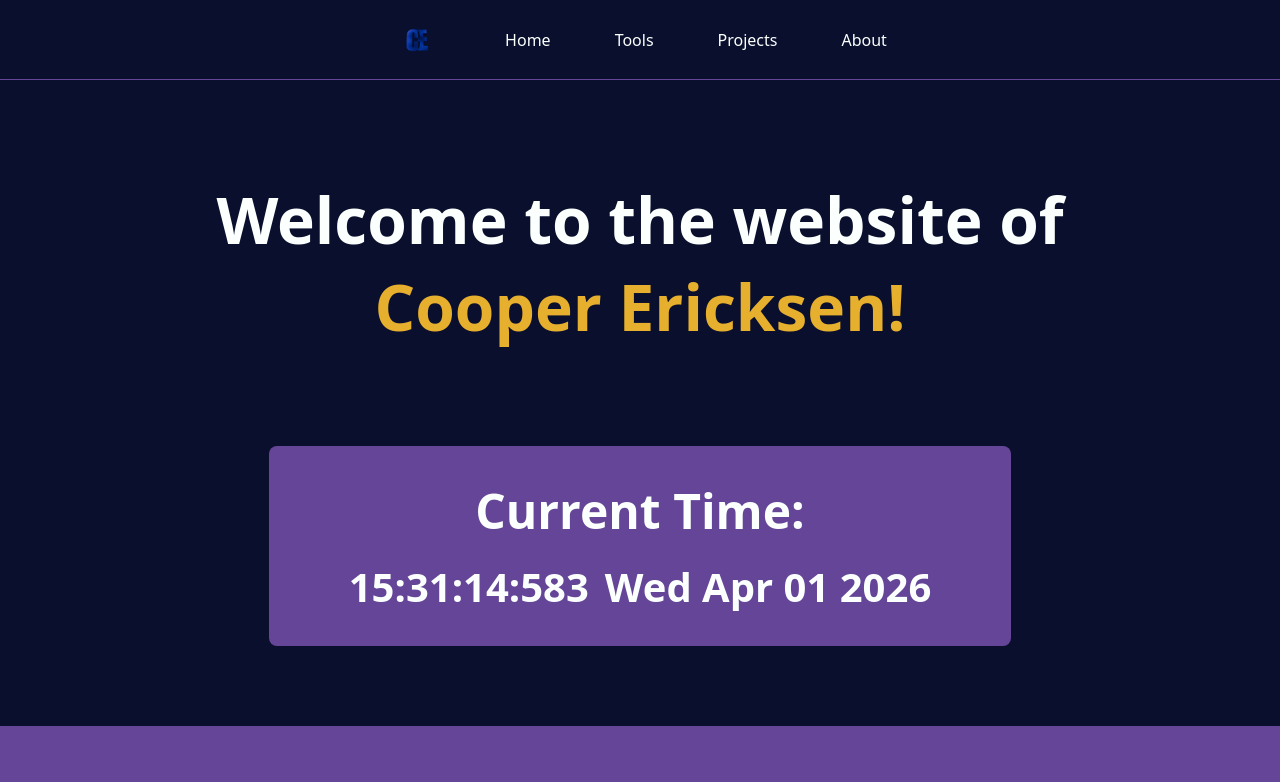
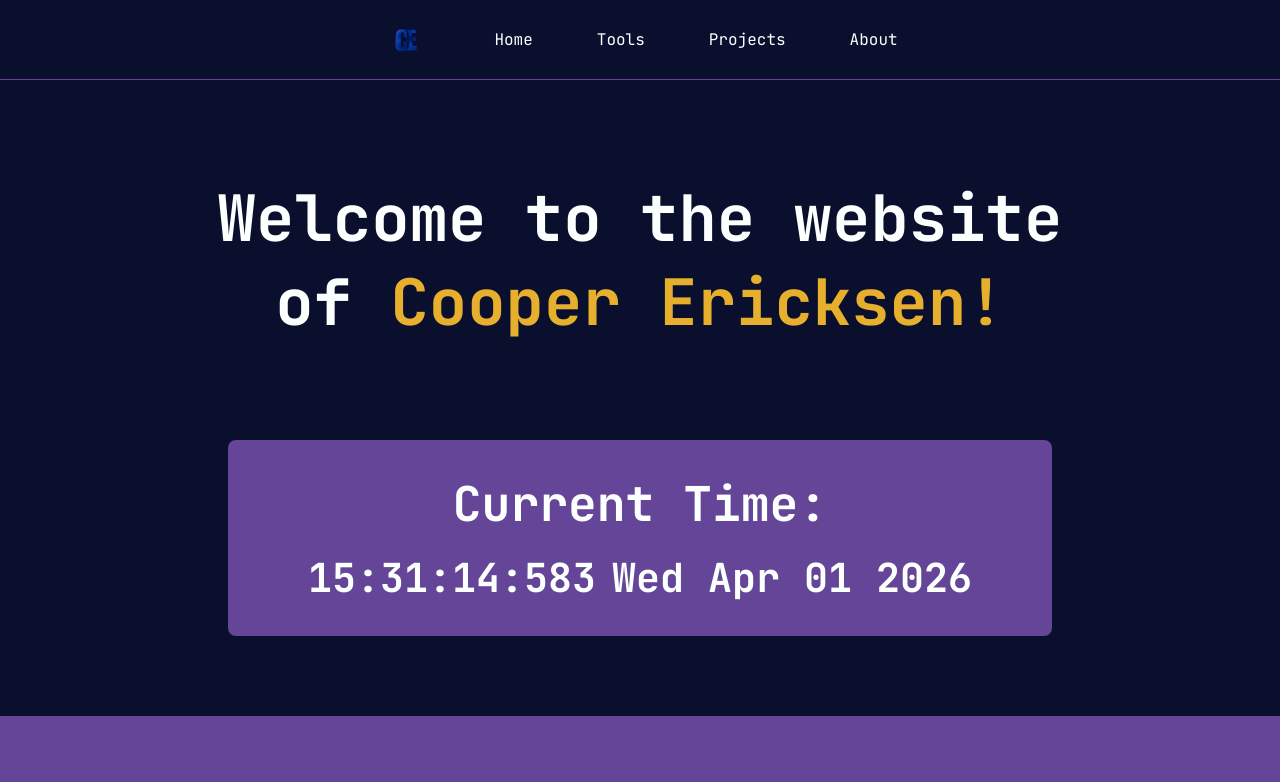
Before and after one commit to coopericksen/website, a React (Vite) app: page / in a window 1280 px wide. Shown: the top 782 px of the page. Built offline with nearby package versions, Linux system fonts and the light colour scheme.

Commit message:
Set font-family to JetBrains Mono

```diff
--- a/src/styles/App.css
+++ b/src/styles/App.css
@@ -15,7 +15,7 @@
     box-sizing: border-box;
 
     font-size: 16px;
-    font-family: 'Jet Brains Mono', system-ui, sans-serif;
+    font-family: 'JetBrains Mono', system-ui, sans-serif;
 }
 
 body {
```
